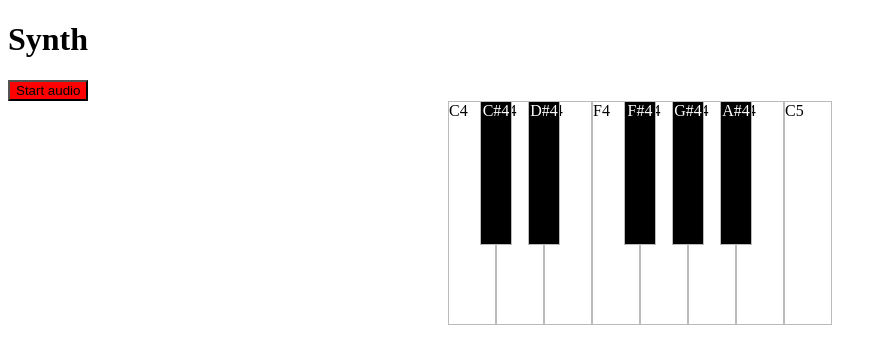
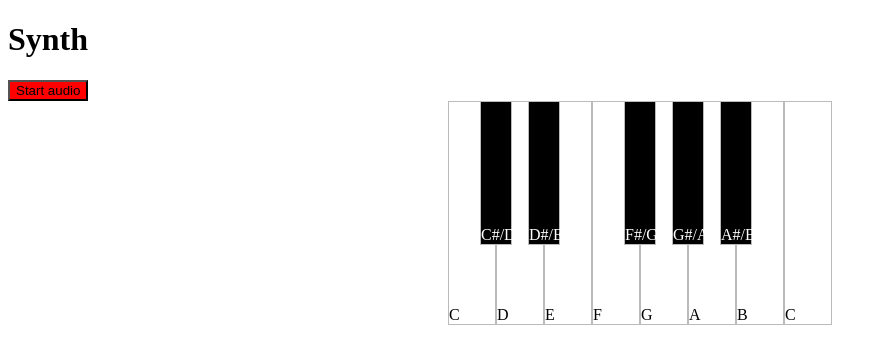
Before and after one commit to benjorama/synth-svelte, a SvelteKit app: page / in a window 1280 px wide. Shown: the top 364 px of the page, without its empty margins (0-887 px from the left). Built offline with nearby package versions, Linux system fonts and the light colour scheme.

Commit message:
Adds pitch names to keys

```diff
--- a/src/routes/Key.svelte
+++ b/src/routes/Key.svelte
@@ -2,6 +2,7 @@
 	import type * as Tone from 'tone';
 
 	export let pitch: string;
+	export let text: string;
 	export let synth: Tone.Synth | undefined = undefined;
 
 	function handleClick() {
@@ -27,7 +28,7 @@
 		on:keydown={handleOnKeyDown}
 		on:keypress={handleOnKeyPress}
 	>
-		{pitch}
+		<div class="keyContent">{text}</div>
 	</div>
 {:else}
 	<div
@@ -37,12 +38,13 @@
 		on:keydown={handleOnKeyDown}
 		on:keypress={handleOnKeyPress}
 	>
-		{pitch}
+		<div class="keyContent">{text}</div>
 	</div>
 {/if}
 
 <style>
 	.blackKey {
+		position: relative;
 		box-sizing: border-box;
 		width: 2em;
 		height: 9em;
@@ -55,10 +57,18 @@
 	}
 
 	.whiteKey {
+		position: relative;
 		box-sizing: border-box;
 		width: 3em;
 		height: 14em;
 		background-color: white;
 		border: 1px solid #bbb;
 	}
+
+	.keyContent {
+		position: absolute;
+		bottom: 0;
+		left: 0;
+		text-align: right;
+	}
 </style>
--- a/src/routes/Keyboard.svelte
+++ b/src/routes/Keyboard.svelte
@@ -52,25 +52,25 @@
 <div on:keydown={handleKeyDown} on:keyup={handleKeyUp}>
 	<PowerButton on:synthList={handleSaveSynth} />
 	<div class="whiteKeys">
-		<Key pitch={'C4'} synth={synthList ? synthList[0] : undefined} />
-		<Key pitch={'D4'} synth={synthList ? synthList[1] : undefined} />
-		<Key pitch={'E4'} synth={synthList ? synthList[2] : undefined} />
-		<Key pitch={'F4'} synth={synthList ? synthList[3] : undefined} />
-		<Key pitch={'G4'} synth={synthList ? synthList[4] : undefined} />
-		<Key pitch={'A4'} synth={synthList ? synthList[5] : undefined} />
-		<Key pitch={'B4'} synth={synthList ? synthList[6] : undefined} />
-		<Key pitch={'C5'} synth={synthList ? synthList[7] : undefined} />
+		<Key pitch={'C4'} text={'C'} synth={synthList ? synthList[0] : undefined} />
+		<Key pitch={'D4'} text={'D'} synth={synthList ? synthList[1] : undefined} />
+		<Key pitch={'E4'} text={'E'} synth={synthList ? synthList[2] : undefined} />
+		<Key pitch={'F4'} text={'F'} synth={synthList ? synthList[3] : undefined} />
+		<Key pitch={'G4'} text={'G'} synth={synthList ? synthList[4] : undefined} />
+		<Key pitch={'A4'} text={'A'} synth={synthList ? synthList[5] : undefined} />
+		<Key pitch={'B4'} text={'B'} synth={synthList ? synthList[6] : undefined} />
+		<Key pitch={'C5'} text={'C'} synth={synthList ? synthList[7] : undefined} />
 	</div>
 
 	<div class="blackKeys">
 		<div class="group2">
-			<Key pitch={'C#4'} synth={synthList ? synthList[8] : undefined} />
-			<Key pitch={'D#4'} synth={synthList ? synthList[9] : undefined} />
+			<Key pitch={'C#4'} text={'C#/Db'} synth={synthList ? synthList[8] : undefined} />
+			<Key pitch={'D#4'} text={'D#/Eb'} synth={synthList ? synthList[9] : undefined} />
 		</div>
 		<div class="group3">
-			<Key pitch={'F#4'} synth={synthList ? synthList[10] : undefined} />
-			<Key pitch={'G#4'} synth={synthList ? synthList[11] : undefined} />
-			<Key pitch={'A#4'} synth={synthList ? synthList[12] : undefined} />
+			<Key pitch={'F#4'} text={'F#/Gb'} synth={synthList ? synthList[10] : undefined} />
+			<Key pitch={'G#4'} text={'G#/Ab'} synth={synthList ? synthList[11] : undefined} />
+			<Key pitch={'A#4'} text={'A#/Bb'} synth={synthList ? synthList[12] : undefined} />
 		</div>
 	</div>
 </div>
```
